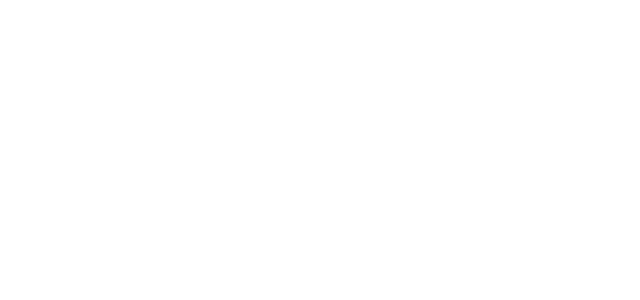
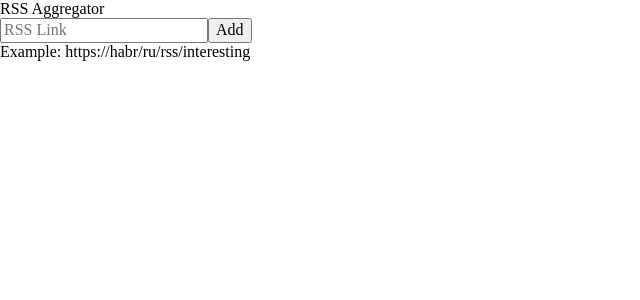
Before and after one commit to nikitakaralius/InfotecsIntern, a React (Create React App) app in the folder src/RssAggregator/client-app/: page / in a window 1280 px wide. Shown: the top 300 px of the page, without its empty margins (0-640 px from the left). Built offline with nearby package versions, Linux system fonts and the light colour scheme.

Commit message:
Scaffold App component

```diff
--- a/src/RssAggregator/client-app/src/components/app/App.tsx
+++ b/src/RssAggregator/client-app/src/components/app/App.tsx
@@ -1,9 +1,14 @@
 import React from 'react'
+import {Header} from '../header';
+import {Feed} from '../feed';
+import {StreamList} from '../streams';
 
 const App = () => {
   return (
     <div>
-
+      <Header />
+      <Feed />
+      <StreamList />
     </div>
   )
 }
```
